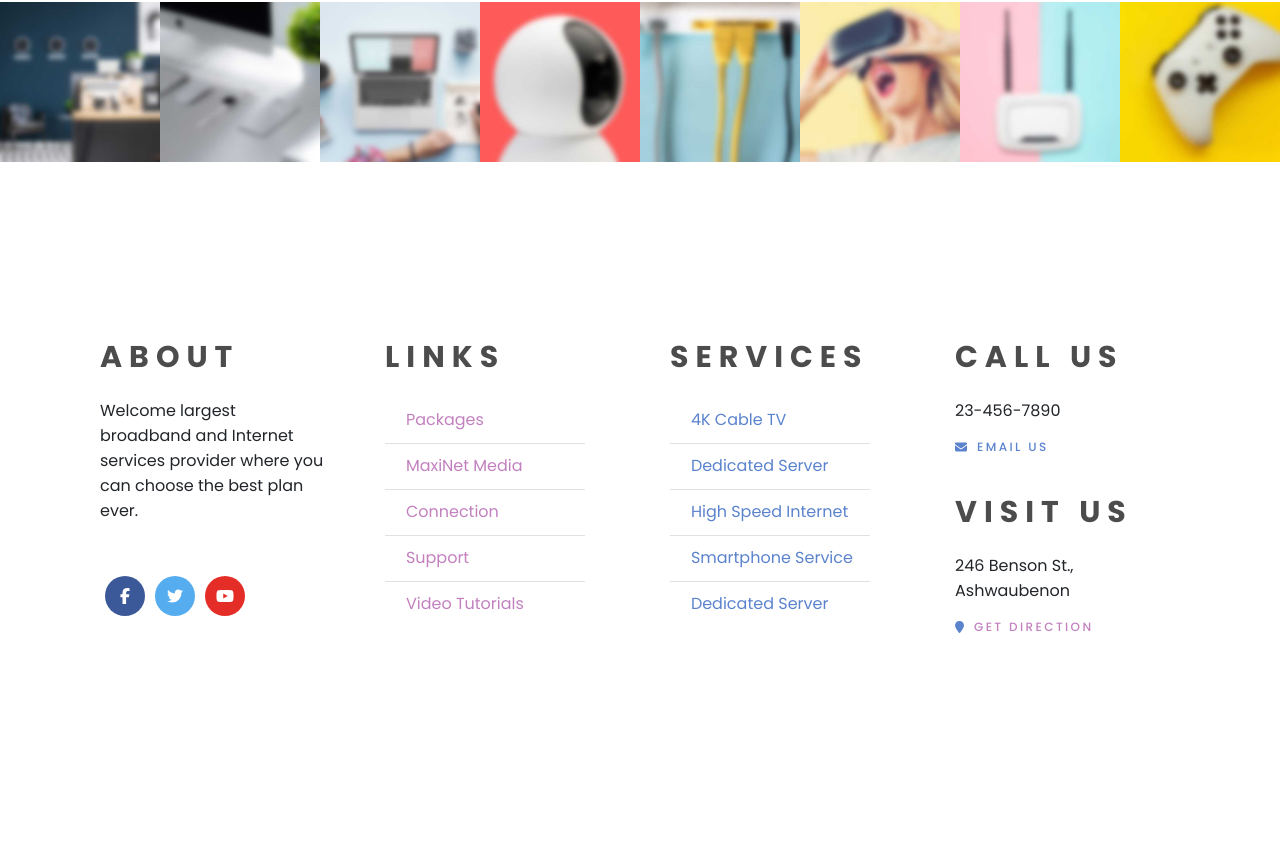
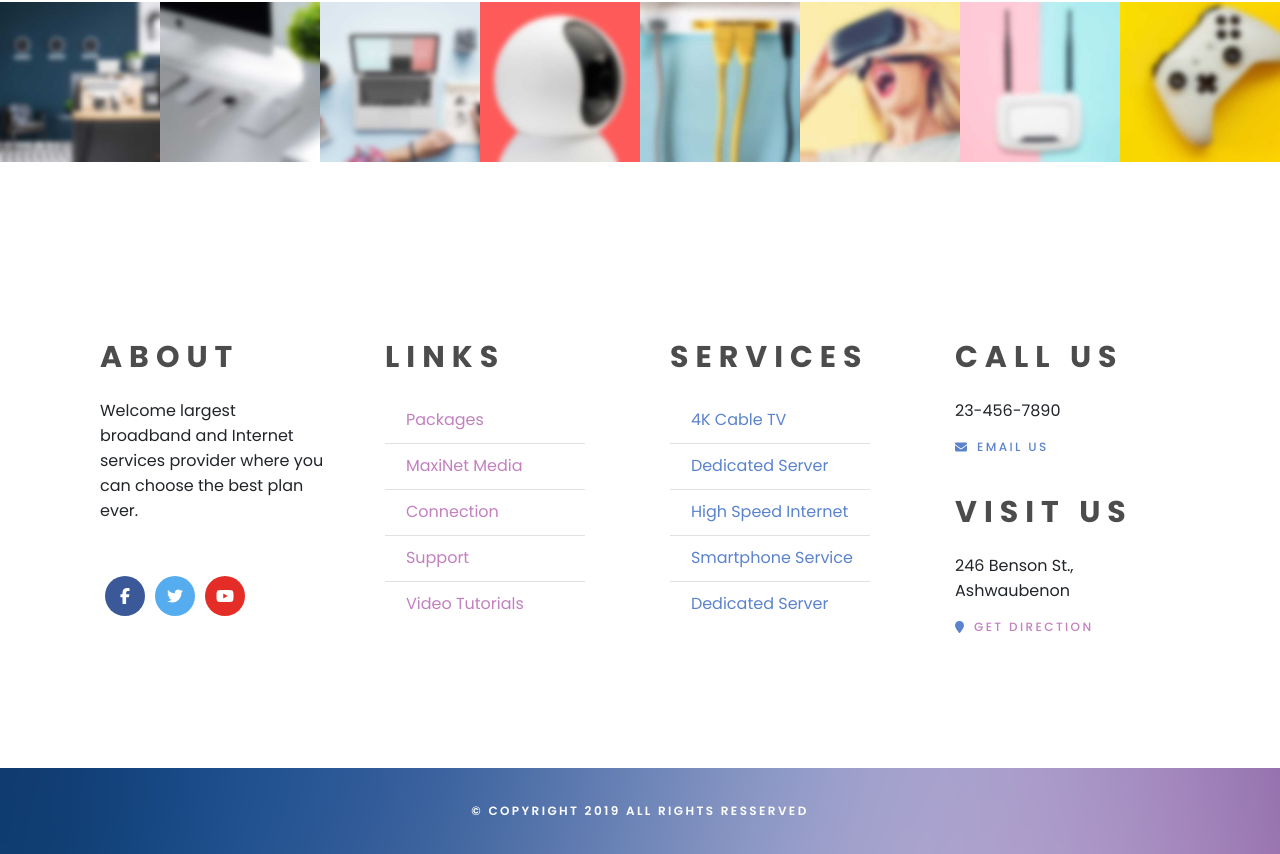
Before and after one commit to NyarehD/ngs-online-testing, a React (Create React App) app: page / in a window 1280 px wide. Shown: the part 1165-2019 px from the top of the page. Before the commit the page ends 1933 px from the top, so only its background shows below. Built offline with nearby package versions, Linux system fonts and the light colour scheme; a web font is replaced by a local one.

Commit message:
Add CopyRightComponent to Master

```diff
--- a/src/App.js
+++ b/src/App.js
@@ -4,6 +4,7 @@
 import FooterCarousel from './Components/FooterCarousel';
 import ContentComponent from "./Components/ContentComponent";
 import PageFooterComponent from './Components/PageFooterComponent';
+import CopyrightComponent from "./Components/CopyRightComponent";
 
 function App() {
   return (
@@ -13,7 +14,7 @@
       <ContentComponent />
       <FooterCarousel />
       <PageFooterComponent />
-
+      <CopyrightComponent/>
     </div>
   );
 }
--- /dev/null
+++ b/src/Components/CopyRightComponent.jsx
@@ -0,0 +1,15 @@
+import React from 'react'
+import styles from "../Style/CopyRightComponent.module.sass";
+
+function Copyright(){
+    return(
+        <div className={styles.copydiv}>
+            <div className={styles.copyrp}> © Copyright
+            <span className={styles.copyryear}> 2019 </span>
+            all rights resserved
+            </div>
+        </div>
+    )
+}
+
+export default Copyright;
--- /dev/null
+++ b/src/Style/CopyRightComponent.module.sass
@@ -0,0 +1,32 @@
+*
+    margin: 0
+    padding: 0
+    box-sizing: border-box
+
+
+.copydiv
+    width: 100%
+    background-image: url("../image/breadcrumb.png")
+    padding: 34px
+    display: flex
+    justify-content: center
+    align-items: center
+
+
+.copyrp
+    color: #fff
+    font-size: 12px
+    font-weight: 600
+    letter-spacing: 0.2em
+    text-transform: uppercase
+    align-items: center
+    font-family: "poppins", sans-serif
+
+@media screen and (max-width: 768px)
+    .copyrp
+        font-size: 11px
+
+
+@media screen and (max-width : 376px)
+    .copyrp
+        font-size: 10px
```
